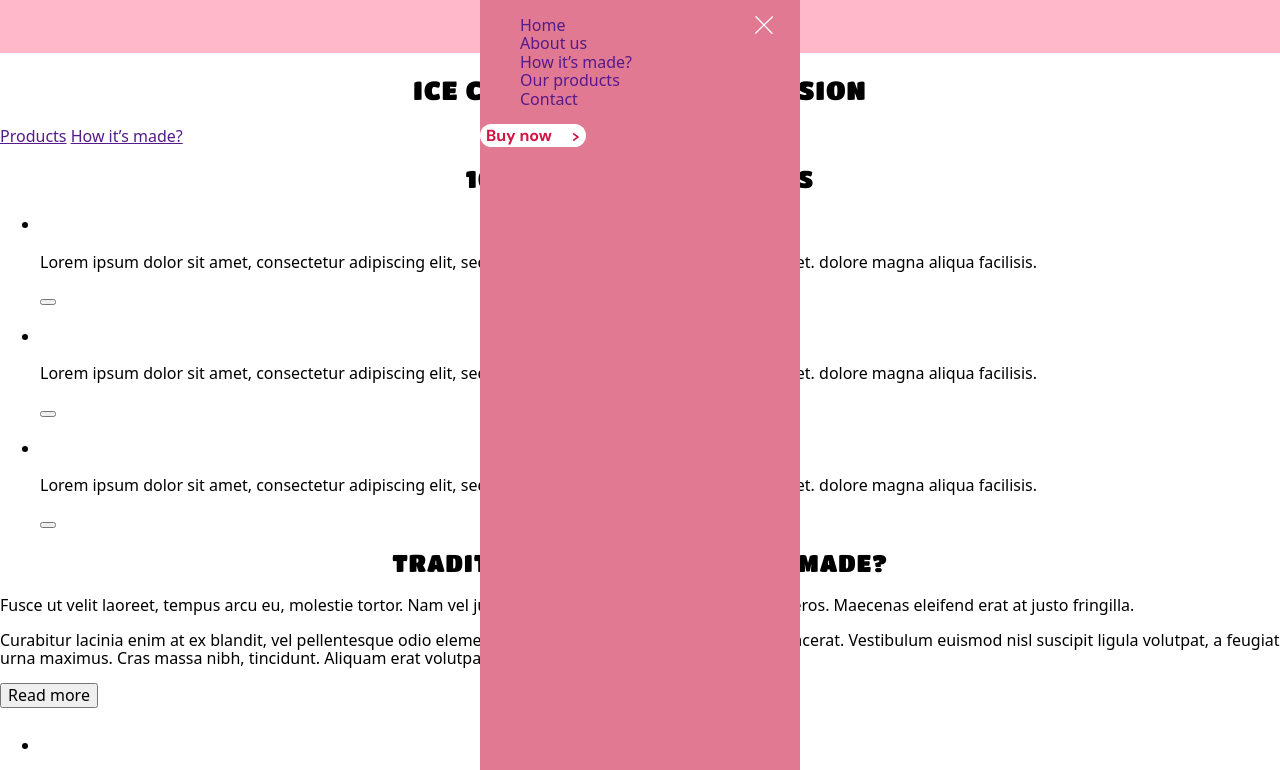
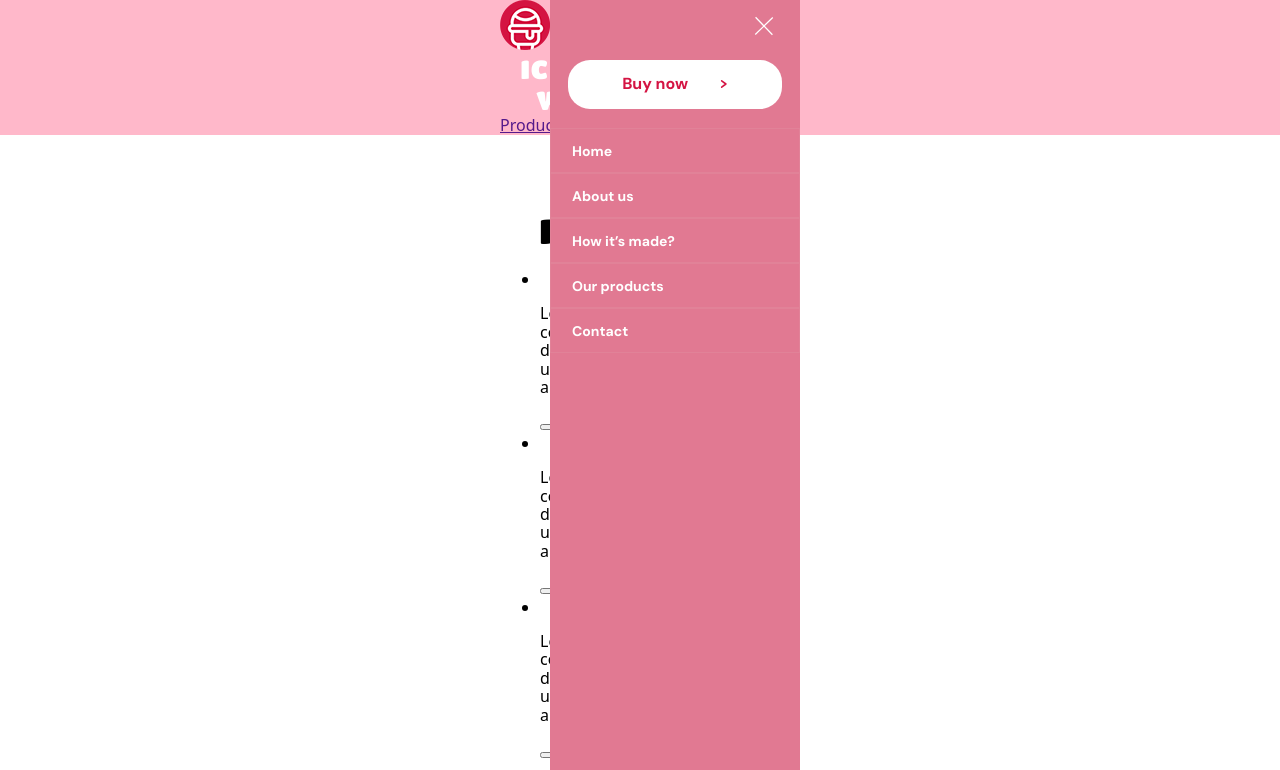
Before and after one commit to ialiev685/page_ice-cream, a plain HTML site: page index.html in a window 1280 px wide. Both pictures are taken after a click on the button 764 px from the left and 26 px from the top of the page. Shown: the top 770 px of the page. Drawn offline with nearby package versions, Linux system fonts and the light colour scheme.

Commit message:
заголов мобильной версии завершен

```diff
--- a/index.html
+++ b/index.html
@@ -20,23 +20,33 @@
   </head>
   <body>
     <header class="header">
-      <div class="header__container">
+      <div class="container header__container">
         <a class="link" href="/" class="logo"
           ><img src="./image/logo-ice-cream.png" alt="логотип"
         /></a>
-        <div class="menu-mobile" data-menu>
-          <nav>
-            <ul class="list">
-              <li><a class="link" href=""> Home </a></li>
-              <li><a class="link" href=""> About us </a></li>
-              <li><a class="link" href=""> How it’s made? </a></li>
-              <li><a class="link" href=""> Our products </a></li>
-              <li><a class="link" href=""> Contact</a></li>
+        <div class="menu-pop-up" data-menu>
+          <nav class="navigation">
+            <ul class="list navigation_list">
+              <li class="navigation__item">
+                <a class="link navigation__link" href="#"> Home </a>
+              </li>
+              <li class="navigation__item">
+                <a class="link navigation__link" href="#"> About us </a>
+              </li>
+              <li class="navigation__item">
+                <a class="link navigation__link" href="#"> How it’s made? </a>
+              </li>
+              <li class="navigation__item">
+                <a class="link navigation__link" href="#"> Our products </a>
+              </li>
+              <li class="navigation__item">
+                <a class="link navigation__link" href="#"> Contact</a>
+              </li>
             </ul>
           </nav>
-          <button class="button">
+          <button class="button menu-pop-up__button">
             Buy now
-            <svg class="arrow-right" width="8" height="8">
+            <svg width="8" height="10" class="arrow-right">
               <use href="./image/svg/symbol-defs.svg#icon-arrow-right"></use>
             </svg>
           </button>
@@ -57,9 +67,14 @@
     </header>
     <main>
       <section class="section-hero">
-        <div class="container">
+        <div class="container section-hero__container">
           <div>
-            <h1>ice cream made with passion</h1>
+            <h1 class="section-hero__caption">
+              <span class="section-hero__caption-small"
+                >ice cream made with</span
+              >
+              passion
+            </h1>
             <a href="">Products</a> <a href="">How it’s made?</a>
           </div>
         </div>
--- a/sass/base/_common.scss
+++ b/sass/base/_common.scss
@@ -1,4 +1,12 @@
 // заголовки
+h1,
+h2,
+h3,
+h4,
+h5 {
+  margin: 0;
+}
+
 h1,
 h2,
 h3 {
@@ -9,25 +17,34 @@ h3 {
   text-transform: uppercase;
 }
 
-h1 {
-  font-size: 26px;
-  line-height: 30px;
+h2 {
+  font-size: 34px;
+  line-height: 1.14;
 }
 
-.header {
-  &__container {
-    margin-left: auto;
-    margin-right: auto;
-    padding: 0 20px;
+// контейнер
+.container {
+  margin-left: auto;
+  margin-right: auto;
+  padding: 0 20px;
 
-    width: 320px;
-  }
+  width: 320px;
 }
 
+// cссылки
 .link {
   text-decoration: none;
 }
 
+// текст и ссылки
+.text,
+.link {
+  font-family: DM Sans, sans-serif;
+}
+
+// списки
 .list {
   list-style: none;
+  padding: 0;
+  margin: 0;
 }
--- a/sass/components/_button.scss
+++ b/sass/components/_button.scss
@@ -2,9 +2,6 @@
   display: inline-block;
 
   font-family: DM Sans;
-  font-weight: 700;
-  font-size: 16px;
-  line-height: 21px;
 
   background-color: var(--color-bg-button);
   border: none;
@@ -13,10 +10,6 @@
 
   color: var(--color-text-accent);
 
-  & .arrow-right {
-    margin-left: 16px;
-  }
-
   &.inverse {
     color: --color-text-white;
     background-color: var(--color-bg-button-inverse);
--- a/sass/components/_header.scss
+++ b/sass/components/_header.scss
@@ -1,3 +1,3 @@
 .header {
-  background-color: var(--);
+  background-color: var(--color-bg-header);
 }
--- /dev/null
+++ b/sass/components/_hero.scss
@@ -0,0 +1,16 @@
+.section-hero {
+  background-color: var(--color-pink-4);
+  &__caption {
+    font-size: 26px;
+    line-height: 1.15;
+
+    color: var(--color-text-accent);
+  }
+
+  &__caption-small {
+    font-size: 26px;
+    line-height: 30px;
+
+    color: var(--color-text-inverse);
+  }
+}
--- a/sass/components/_menu-mobile.scss
+++ b/sass/components/_menu-pop-up.scss
@@ -1,13 +1,11 @@
-.menu-mobile {
+.menu-pop-up {
   display: none;
 
-  width: 100%;
+  width: 250px;
   height: 100vh;
 
   z-index: 1;
   background-color: var(--color-bg-menu-mobile);
 
-  &.is-open {
-    display: block;
-  }
+  padding: 60px 0;
 }
--- /dev/null
+++ b/sass/components/_navigation.scss
@@ -0,0 +1,15 @@
+.navigation {
+  &__list {
+    border: 1px solid var(--color-border);
+  }
+  &__item {
+    border: 1px solid var(--color-border);
+  }
+
+  &__link {
+    font-weight: 700;
+    font-size: 14px;
+    line-height: 18px;
+    color: var(--color-text-inverse);
+  }
+}
--- a/sass/layout/_header_l.scss
+++ b/sass/layout/_header_l.scss
@@ -9,8 +9,38 @@
   }
 }
 
-.menu-mobile {
+.menu-pop-up {
   position: absolute;
   top: 0;
-  left: 0;
+  right: 0;
+
+  &.is-open {
+    display: flex;
+    flex-direction: column-reverse;
+    justify-content: flex-end;
+  }
+
+  &.is-open &__button {
+    align-self: center;
+
+    margin-bottom: 19px;
+  }
+
+  &__button {
+    padding: 14px 54px;
+
+    font-weight: 700;
+    font-size: 16px;
+    line-height: 1.31;
+  }
+
+  & .arrow-right {
+    margin-left: 28px;
+  }
 }
+
+.navigation {
+  &__item {
+    padding: 12px 21px;
+  }
+}
--- a/sass/main.scss
+++ b/sass/main.scss
@@ -1,7 +1,9 @@
 @import "utilities/variables";
 @import "components/button";
 @import "components/burger-buton";
-@import "components/menu-mobile";
+@import "components/menu-pop-up";
 @import "base/common";
 
+@import "components/navigation";
 @import "layout/header_l";
+@import "components/hero";
--- a/sass/utilities/_variables.scss
+++ b/sass/utilities/_variables.scss
@@ -6,6 +6,7 @@
   --color-pink-2: #e17992;
   --color-pink-3: #fea5bb;
   --color-pink-4: #ffb8ca;
+  --color-pink-5: #e18298;
   --color-accent: #d41443;
   --color-beige: #f0d1a5;
   --color-green: #c2e297;
@@ -19,6 +20,7 @@
   --color-text-second: var(--color-gray);
   --color-text-accent: var(--color-accent);
   --color-border-accent: var(--color-accent);
+  --color-border: var(--color-pink-5);
   --color-bg-link-social-footer: var(--color-pink-3);
   --color-bg-button: var(--color-white);
   --color-bg-button-inverse: var(--color-accent);
```
Also changed, not shown: css/main.css, css/main.min.css, 2 other files.
